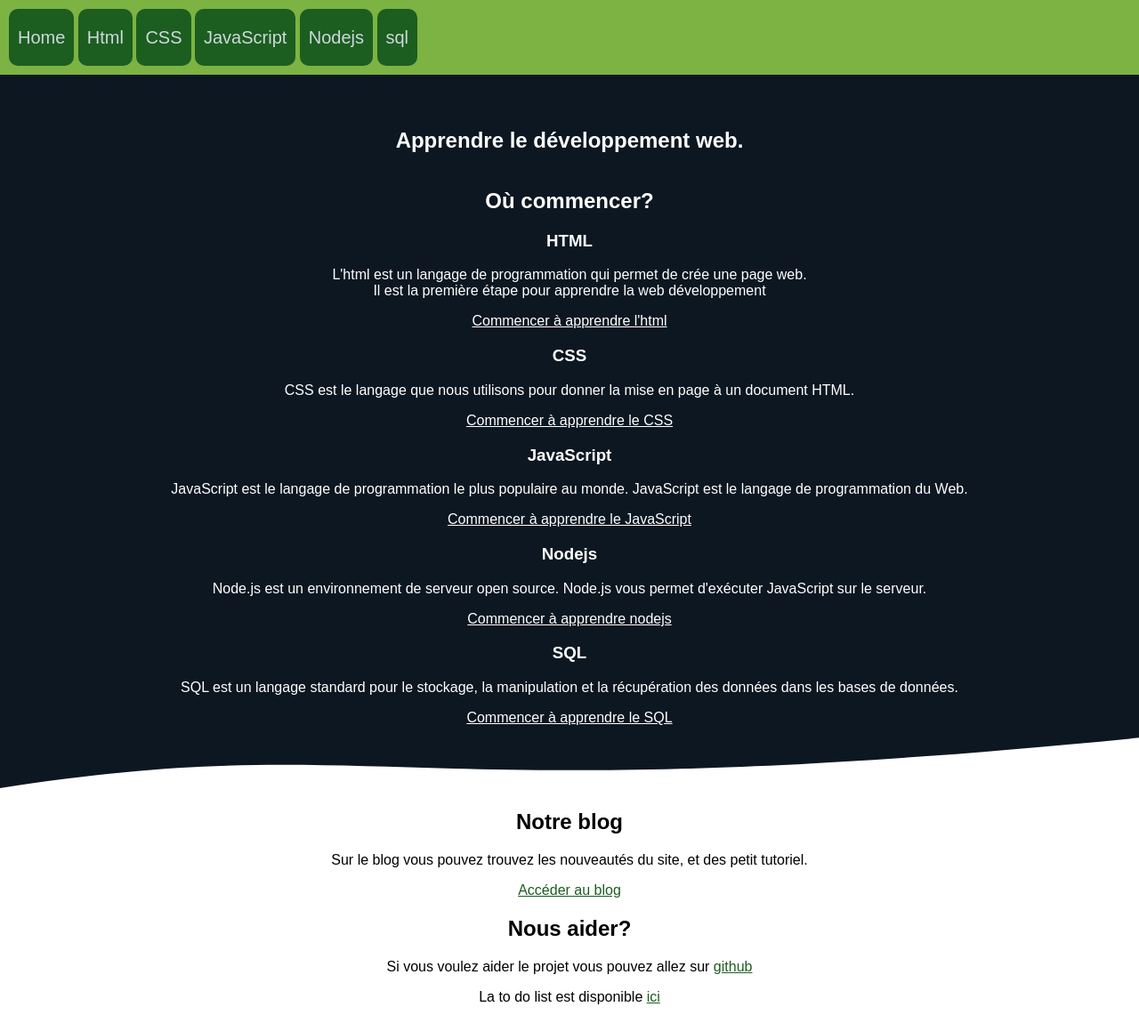
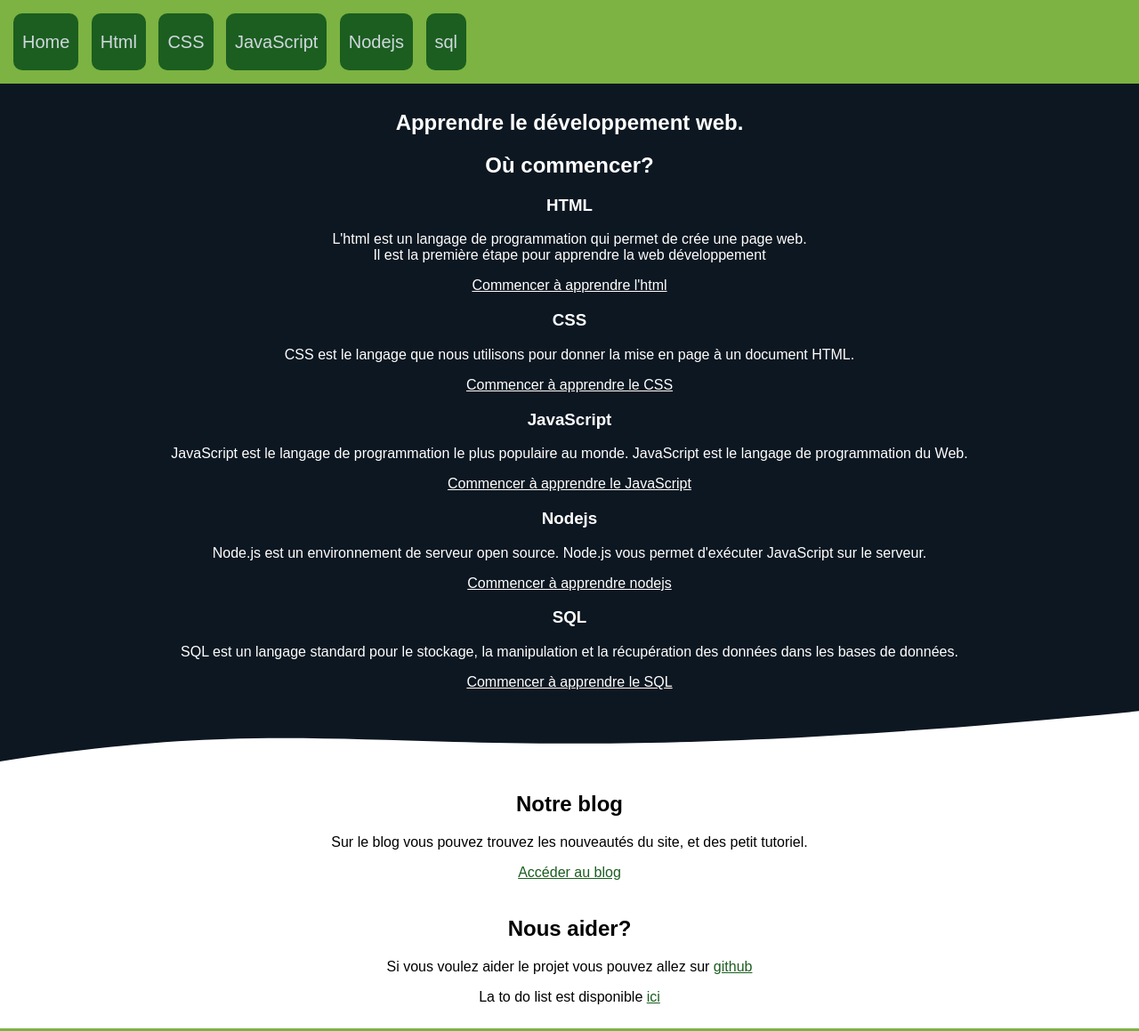
Before and after one commit to AugustinMauroy/learn-web-dev, a website: page content/Index.html in a window 1280 px wide. Shown: the whole page at 89% size. Drawn offline with Linux system fonts and the light colour scheme; files that its build step writes are made by us from their sources.

Commit message:
Feat:(style) rework
- index
-blog

```diff
--- a/blog_content.mjs
+++ b/blog_content.mjs
@@ -12,8 +12,8 @@ async function blog_content_gen(call){
                 <head>
                     <meta charset="utf-8"/>
                     <title>${html_title(call)}</title>
-                    <link rel="stylesheet" href="/css/style.css"/>
-                    <link href="./css/theme.css" rel="stylesheet">
+                    <link href="/css/style_blog.css" rel="stylesheet"/>
+                    <link href="/css/theme.css" rel="stylesheet">
                     <link rel="stylesheet" href="https://cdnjs.cloudflare.com/ajax/libs/highlight.js/11.6.0/styles/dark.min.css">
                     <script src="../js/index.js"></script>
                 </head>
@@ -27,7 +27,7 @@ async function blog_content_gen(call){
                         <button onclick="document.location='/sql/what_is_sql'">sql</button>
                     </header>
                     <main>
-                        <article>
+                        <article class="blog">
                             <h1>${html_title(call)}</h1>
                             ${content(call)}
                         </article>
--- a/blog_index.mjs
+++ b/blog_index.mjs
@@ -12,7 +12,7 @@ async function blog_index_gen(){
                 <head>
                     <meta charset="utf-8"/>
                     <title>Blog</title>
-                    <link rel="stylesheet" href="/css/style.css"/>
+                    <link href="/css/style_blog.css" rel="stylesheet"/>
                     <link href="./css/theme.css" rel="stylesheet">
                     <script src="../js/index.js"></script>
                 </head>
@@ -48,7 +48,7 @@ async function content(){
             var title = metaData.title;
             var display_title = metaData.display_title;
             var description = metaData.description;
-            html += `<article>
+            html += `<article class="blog">
                         <h2>${display_title}</h2>
                         <p>${description}</p>
                         <a href="blog/${title}">${display_title}</a>
--- a/content/Index.html
+++ b/content/Index.html
@@ -6,7 +6,7 @@
         <meta name="description" content="">
         <meta name="author" content="Augustin">
         <title>Apprendre le web développement.</title>
-        <link href="./css/style.css" rel="stylesheet">
+        <link href="./css/style_index.css" rel="stylesheet">
         <link href="./css/theme.css" rel="stylesheet">
         <script src="./js/index.js"></script>
     </head>
@@ -21,14 +21,15 @@
             <!-- I18n W.I.P. -->
             <!--
             <img src="/img/I18n.svg" alt="i18n">
-            <div id="I18n">
+            <div id="I18n" style="height: 64px; float: right;">
                 <ul>
                     <li><a></a><li>
                 </ul>
             </div>
             -->
         </header>
-        <section class="where_to_start">
+        <main>
+        <article class="where_to_start">
             <h1>Apprendre le développement web.</h1>
             <h2>Où commencer?</h2>
             <h3>HTML</h3>
@@ -46,21 +47,22 @@
             <h3>SQL</h3>
             <p>SQL est un langage standard pour le stockage, la manipulation et la récupération des données dans les bases de données.</p>
             <a href="/sql/what_is_sql">Commencer à apprendre le SQL</a>
-        </section>
+        </article>
         <!-- Vectoriel du la vague -->
         <svg style="background-color:#ffffff;" width="100%" height="70" viewBox="0 0 100 100" preserveAspectRatio="none">
             <path d="M0,0  L110,0C35,150 35,0 0,100z" fill="#282A35" style="fill: #0d1721;"></path>
         </svg>
-        <section class="index">
+        <article class="index">
             <h2>Notre blog</h2>
             <p>Sur le blog vous pouvez trouvez les nouveautés du site, et des petit tutoriel.</p>
             <a href="/blog">Accéder au blog</a>
-        </section>
-        <section class="index">
+        </article>
+        <article class="index">
             <h2>Nous aider?</h2>
             <p>Si vous voulez aider le projet vous pouvez allez sur <a href="https://github.com/AugustinMauroy/learn_web_dev">github</a></p>
             <p>La to do list est disponible <a href="https://github.com/AugustinMauroy/learn-web-dev/issues/3">ici</a></p>
-        </section>
+        </article>
+    </main>
     </body>
     <footer>
         <!-- Si le browser ne support pas le javascript -->
--- a/course.mjs
+++ b/course.mjs
@@ -13,7 +13,7 @@ async function course_gen(call_lang, call_type){
                     <meta charset="utf-8"/>
                     <title>${html_title(call_lang, call_type)}</title>
                     <link rel="icon" type="image/svg+xml" href="${icon(call_lang)}" sizes="any">
-                    <link rel="stylesheet" href="/css/style.css"/>
+                    <link rel="stylesheet" href="/css/style_course.css"/>
                     <link rel="stylesheet" href="/css/theme.css"/>
                     <link rel="stylesheet" href="https://cdnjs.cloudflare.com/ajax/libs/highlight.js/11.6.0/styles/dark.min.css">
                     <script src="/js/index.js"></script>
@@ -27,7 +27,6 @@ async function course_gen(call_lang, call_type){
                         <button onclick="document.location='/nodejs/intro_node'">Nodejs</button>
                         <button onclick="document.location='/sql/what_is_sql'">sql</button>
                     </header>
-                    <main>
                     <nav class="left_nav">
                         <h2>${left_nav_tile(call_lang)}</h2>
                         ${left_nav(call_lang)}
@@ -35,7 +34,6 @@ async function course_gen(call_lang, call_type){
                     <article>
                         ${content(call_lang, call_type)}
                     </article>
-                    </main>
                     <footer>
                         <noscript>Votre navigateur n'accepte pas le JavaScript. Certaines fonctionnalités ne serons pas disponible.</noscript>
                     </footer>
--- a/src/css/style.css
+++ /dev/null
@@ -1,74 +0,0 @@
-body{
-    margin: 0;
-}
-header {
-    padding: 10px;
-}
-header > img[alt="i18n"]{
-    height: 64px;
-    float: right;
-}
-header > button{
-    border-radius: 10px;
-    border: none;
-    text-align: center;
-    font-size: 20px;
-    padding: 10px;
-    height: 64px;
-}
-.where_to_start{
-    text-align: center;
-    padding-top: 20px;
-}
-.where_to_start > h1{
-    padding: 20px;
-}
-.left_nav{
-    float:left;
-    position: fixed;
-    text-align: center;
-    width: 15%;
-    height: 100%;
-}
-article{
-    width: 84%;
-    float:right;
-}
-article>*{
-    padding-left: 10px;
-}
-section{
-    text-align: center;
-}
-.error{
-    text-align: center;
-    border-radius: 10px;
-    width: fit-content;
-    padding: 10px;
-    margin: 10px auto;
-}
-code{
-    width: fit-content;
-    border-radius: 10px;
-}
-
-/*Responsive size*/
-/* Extra small devices (phones, 600px and down) */
-@media only screen and (max-width: 600px) {
-}
-
-/* Small devices (portrait tablets and large phones, 600px and up) */
-@media only screen and (min-width: 600px) {
-}
-
-/* Medium devices (landscape tablets, 768px and up) */
-@media only screen and (min-width: 768px) {
-}
-
-/* Large devices (laptops/desktops, 992px and up) */
-@media only screen and (min-width: 992px) {
-}
-
-/* Extra large devices (large laptops and desktops, 1200px and up) */
-@media only screen and (min-width: 1200px) {
-}
--- /dev/null
+++ b/src/css/style_blog.css
@@ -0,0 +1,42 @@
+body{
+    display: grid;
+    grid-template-areas:
+        'header'
+        'main'
+        'footer';
+    margin: 0;
+    min-height: 100vh;
+}
+header{
+    grid-area: header;
+    padding: 10px;
+    height: fit-content;
+}
+header > button{
+    border-radius: 10px;
+    border: none;
+    text-align: center;
+    font-size: 20px;
+    padding: 10px;
+    margin: 5px;
+    height: 64px;
+}
+main{
+    grid-area: main;
+    display: flex;
+    flex-wrap: wrap;
+    padding: 10px;
+    height: 74.5vh;
+}
+main > article{
+    min-width: 250px;
+    padding: 10px;
+    margin: 10px;
+    border-radius: 10px;
+    height: fit-content;
+}
+footer{
+    grid-area: footer;
+    padding: 10px;
+    height: fit-content;
+}
--- /dev/null
+++ b/src/css/style_index.css
@@ -0,0 +1,34 @@
+body{
+    display: grid;
+    grid-template-areas:
+        'header header header header header header'
+        'main main main main main main'
+        'footer footer footer footer footer footer';
+    margin: 0;
+}
+header{
+    grid-area: header;
+    padding: 10px;
+    height: fit-content;
+}
+header > button{
+    border-radius: 10px;
+    border: none;
+    text-align: center;
+    font-size: 20px;
+    padding: 10px;
+    margin: 5px;
+    height: 64px;
+}
+main {
+    grid-area: main;
+    text-align: center;
+
+}
+article{
+    padding: 10px;
+}
+footer {
+    grid-area: footer;
+    padding: 10px;
+}
--- a/src/css/theme.css
+++ b/src/css/theme.css
@@ -44,11 +44,24 @@ header > button{
 .error > a:hover{
     color: #1B5E20;
 }
-article a {
-    color: #1B5E20;
+.blog{
+    background-color: #0d1721;
+    color: #ffffff;
 }
-article a:hover {
-    color: #7CB342;
+.blog > a {
+    color: #ffffff;
+}
+.blog > a:hover {
+    color: #7CB342
+}
+footer {
+    background-color: #7CB342;
+}
+footer > a {
+    color: #ffffff;
+}
+footer > a:hover {
+    color: #1B5E20
 }
 @media (prefers-color-scheme: dark) {
 
```
Also changed, not shown: content/404.html (+1 -1 lines), content/about_us.html (+1 -1 lines), content/contact.html (+2 -2 lines), routes.json (+12 -2 lines), src/css/style_course.css (added, +19 -0 lines). Lines whose indentation alone changed are shown as unchanged.
